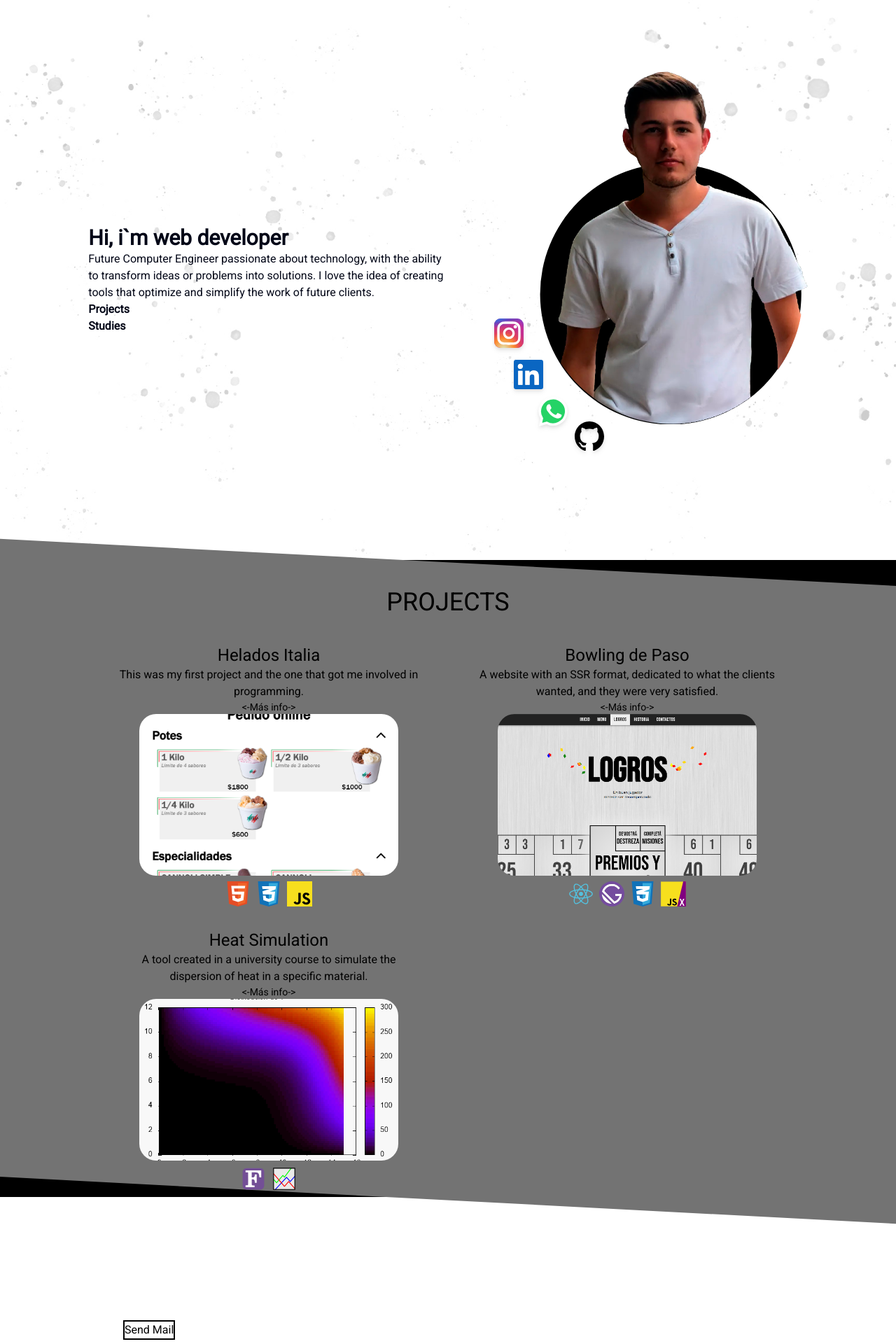
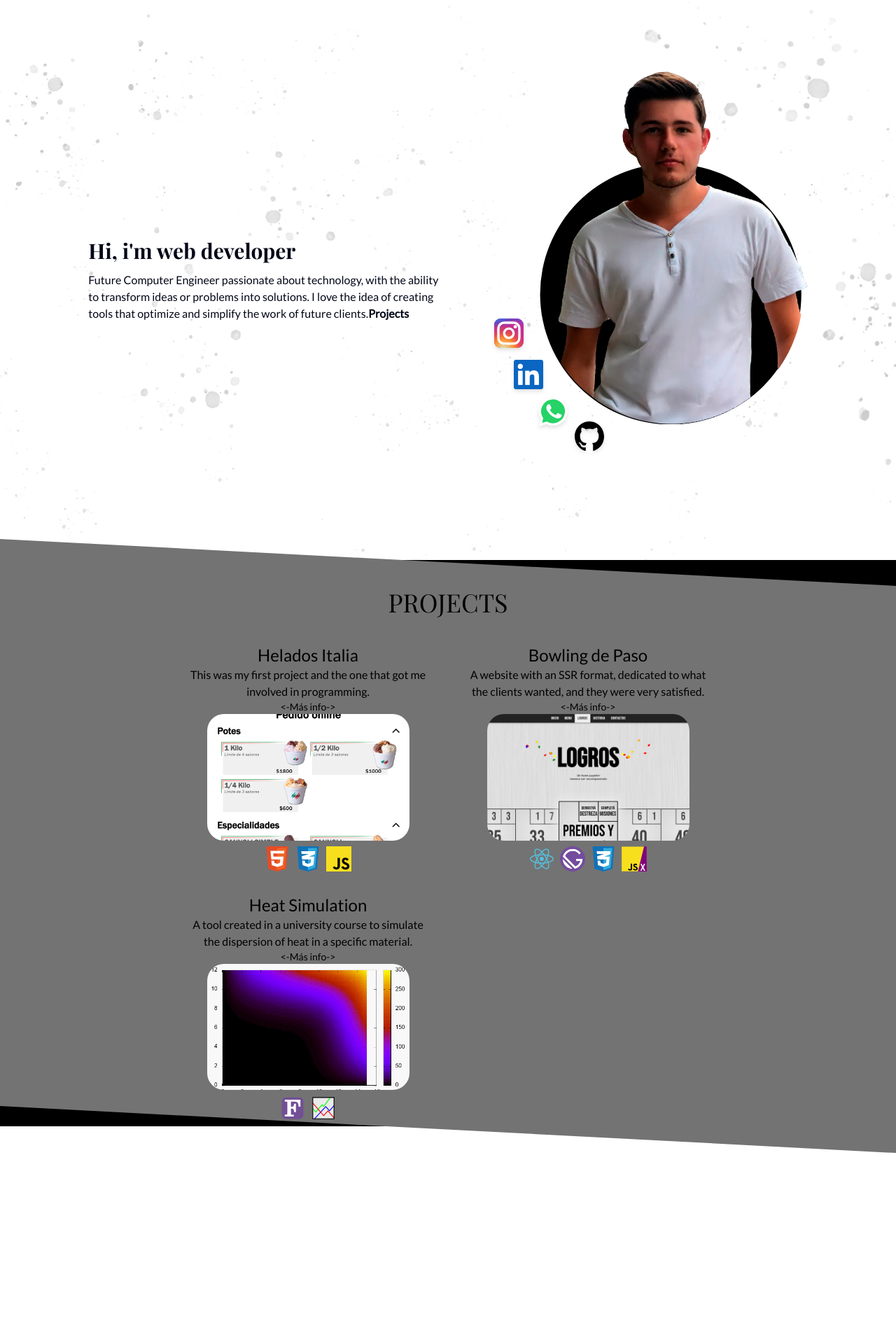
Before and after one commit to LucasIvanCardozo/portafolio, a Next.js app: page / in a window 1280 px wide. Shown: the top 1920 px of the page at 70% size. Built offline with nearby package versions, Linux system fonts and the light colour scheme.

Commit message:
Cambio de la fuente para el texto

```diff
--- a/src/app/api/send/route.ts
+++ b/src/app/api/send/route.ts
@@ -8,7 +8,7 @@ export async function POST() {
   try {
     const { data, error } = await resend.emails.send({
       from: 'Acme <onboarding@resend.dev>',
-      to: ['felocardozoYT@gmail.com'],
+      to: ['lucasivancardozo27@gmail.com'],
       subject: 'Tenemos una buena noticia!',
       react: EmailTemplate({ firstName: 'Felipe' }),
     });
--- a/src/app/layout.tsx
+++ b/src/app/layout.tsx
@@ -1,6 +1,6 @@
 import type { Metadata } from 'next';
 import './globals.css';
-import { roboto } from '../ui/fonts';
+import { lato, playfair_Display } from '../ui/fonts';
 import Image from 'next/image';
 import Proyect from '../components/Proyect';
 import Link from 'next/link';
@@ -18,26 +18,21 @@ export default function RootLayout({
 }>) {
   return (
     <html lang="en">
-      <body className={roboto.className}>
-        <main className="bg-[url('/fondoMain.jpg')] bg-cover text-slate-950 min-h-screen flex flex-col gap-10 items-center justify-center lg:flex-row">
-          <div className="w-4/5 max-w-128">
-            <h1 className="font-bold text-3xl">
-              <p>Hi, i`m web developer</p>
+      <body className={lato.className}>
+        <main className="bg-[url('/fondoMain.jpg')] bg-cover text-slate-950 min-h-screen flex flex-col gap-10 items-center justify-center lg:flex-row pt-5 pb-5">
+          <div className="w-4/5 max-w-128 flex flex-col gap-3">
+            <h1 className={`font-bold text-3xl ${playfair_Display.className}`}>
+              <p>{`Hi, i'm web developer`}</p>
             </h1>
             <p>
               Future Computer Engineer passionate about technology, with the
               ability to transform ideas or problems into solutions. I love the
               idea of creating tools that optimize and simplify the work of
               future clients.
+              <Link className="font-bold" href="#proyectos">
+                Projects
+              </Link>
             </p>
-            <ul className="font-bold">
-              <li>
-                <Link href="#proyectos">Projects</Link>
-              </li>
-              <li>
-                <a href="">Studies</a>
-              </li>
-            </ul>
           </div>
           <div className="relative w-7/10 max-w-96 bg-[url('/meFondo.svg')] bg-contain aspect-[227/298] ml-1/6 mb-1/6 sm:ml-1/14 sm:mb-1/14">
             <Image
@@ -108,8 +103,12 @@ export default function RootLayout({
           className="relative min-h-screen flex flex-col bg-black overflow-x-clip"
         >
           <div className="absolute origin-center h-full w-3/2 -left-1/4 bg-neutral-500 z-0 rotate-3 top-1"></div>
-          <h2 className="relative z-10 text-center text-4xl m-10">PROJECTS</h2>
-          <ul className="relative z-10 grid grid-cols-1 gap-y-6 m-auto place-items-center sm:grid-cols-2">
+          <h2
+            className={`relative z-10 text-center text-4xl m-10 ${playfair_Display.className}`}
+          >
+            PROJECTS
+          </h2>
+          <ul className="relative max-w-200 z-10 grid grid-cols-1 gap-y-6 m-auto place-items-center sm:grid-cols-2">
             <li className="w-51/60">
               <Proyect
                 title="Helados Italia"
--- a/src/app/page.tsx
+++ b/src/app/page.tsx
@@ -9,15 +9,7 @@ export default function Home() {
 
   return (
     <>
-      <section className="h-screen text-black">
-        <button
-          onClick={handleClick}
-          type="button"
-          className="border-black border-2 m-44"
-        >
-          Send Mail
-        </button>
-      </section>
+      <section className="h-screen text-black"></section>
     </>
   );
 }
--- a/src/app/proyects/bowlingDePaso/page.tsx
+++ b/src/app/proyects/bowlingDePaso/page.tsx
@@ -1,7 +1,9 @@
 export default function HeladosItalia() {
   return (
     <>
-      <p>Bowling de paso</p>
+      <section className="bg-[url('/proyectsFondoBowling.svg')] text-slate-950 pt-10 pb-10">
+        <p>Bowling de paso</p>
+      </section>
     </>
   );
 }
--- a/src/app/proyects/heladosItalia/page.tsx
+++ b/src/app/proyects/heladosItalia/page.tsx
@@ -1,16 +1,20 @@
+import { playfair_Display } from '@/ui/fonts';
 import Image from 'next/image';
 
 export default function HeladosItalia() {
   return (
-    <div className="w-51/60 m-auto flex flex-col gap-8">
-      <h2 className="text-center text-4xl">Helados Italia</h2>
+    <section className="bg-[url('/proyectsFondoItalia.svg')] text-slate-950 pt-10 pb-10">
+      <div className="w-51/60 max-w-200 m-auto flex flex-col gap-8">
+        <h2 className={`text-center text-4xl ${playfair_Display.className}`}>
+          Helados Italia
+        </h2>
         <p className="w-11/12 max-w-128 ">
           This project originated while I was working at Helados Italia, where I
           saw an opportunity to develop an in-house service to improve the
-        ordering system, eliminating reliance on third-party providers. Without
-        prior knowledge of databases, I implemented a solution using Google
-        Sheets, enabling data modifications with real-time updates on the
-        webpage.
+          ordering system, eliminating reliance on third-party providers.
+          Without prior knowledge of databases, I implemented a solution using
+          Google Sheets, enabling data modifications with real-time updates on
+          the webpage.
         </p>
         <div className="relative w-11/12 max-w-110 aspect-16/9 rounded-3xl overflow-hidden border-2 self-end drop-shadow-md">
           <Image
@@ -25,8 +29,9 @@ export default function HeladosItalia() {
           script in Apps Script. This script generated a text with complete
           information each time the database was edited, storing it in a single
           cell. When rendering the webpage, only that cell was loaded, which
-        allowed for very fast data retrieval since the data generation occurred
-        when the database was updated and not every time a fetch was performed.
+          allowed for very fast data retrieval since the data generation
+          occurred when the database was updated and not every time a fetch was
+          performed.
         </p>
         <div className="relative w-11/12 max-w-110 aspect-16/9 rounded-3xl overflow-hidden border-2 self-end drop-shadow-md">
           <Image
@@ -47,10 +52,10 @@ export default function HeladosItalia() {
         <p className="w-4/5 max-w-128 ">
           This project originated while I was working at Helados Italia, where I
           saw an opportunity to develop an in-house service to improve the
-        ordering system, eliminating reliance on third-party providers. Without
-        prior knowledge of databases, I implemented a solution using Google
-        Sheets, enabling data modifications with real-time updates on the
-        webpage.
+          ordering system, eliminating reliance on third-party providers.
+          Without prior knowledge of databases, I implemented a solution using
+          Google Sheets, enabling data modifications with real-time updates on
+          the webpage.
         </p>
         <div className="relative w-11/12 max-w-110 aspect-16/9 rounded-3xl overflow-hidden border-2 self-end">
           <Image
@@ -61,5 +66,6 @@ export default function HeladosItalia() {
           />
         </div>
       </div>
+    </section>
   );
 }
--- a/src/app/proyects/layout.tsx
+++ /dev/null
@@ -1,11 +0,0 @@
-export default function RootLayout({
-  children,
-}: Readonly<{
-  children: React.ReactNode;
-}>) {
-  return (
-    <section className="bg-[url('/proyectsFondo.svg')] text-slate-950 pt-10 pb-10">
-      {children}
-    </section>
-  );
-}
--- a/src/app/proyects/simulacionCalor/page.tsx
+++ b/src/app/proyects/simulacionCalor/page.tsx
@@ -1,7 +1,9 @@
 export default function HeladosItalia() {
   return (
     <>
-      <p>Simulacion de calor</p>
+      <section className="bg-[url('/proyectsFondo.svg')] text-slate-950 pt-10 pb-10">
+        <p>Simulacion de calor</p>
+      </section>
     </>
   );
 }
--- a/src/ui/fonts.ts
+++ b/src/ui/fonts.ts
@@ -1,3 +1,13 @@
-import { Roboto } from 'next/font/google';
+import { Roboto, Playfair_Display, Lato } from 'next/font/google';
 
 export const roboto = Roboto({ subsets: ['latin'], weight: '400' });
+
+export const playfair_Display = Playfair_Display({
+  subsets: ['latin'],
+  weight: ['400', '700'],
+});
+
+export const lato = Lato({
+  subsets: ['latin'],
+  weight: '400',
+});
--- a/tailwind.config.ts
+++ b/tailwind.config.ts
@@ -20,6 +20,7 @@ const config: Config = {
       spacing: {
         '110': '27.5rem',
         '128': '32rem',
+        '200': '50rem',
         '1/40': '2.5%',
         '1/25': '4%',
         '1/18': '5.55%',
```
Also changed, not shown: public/proyectsFondoBowling.svg (added), public/proyectsFondoItalia.svg (renamed from public/proyectsFondo.svg). Lines whose indentation alone changed are shown as unchanged.
